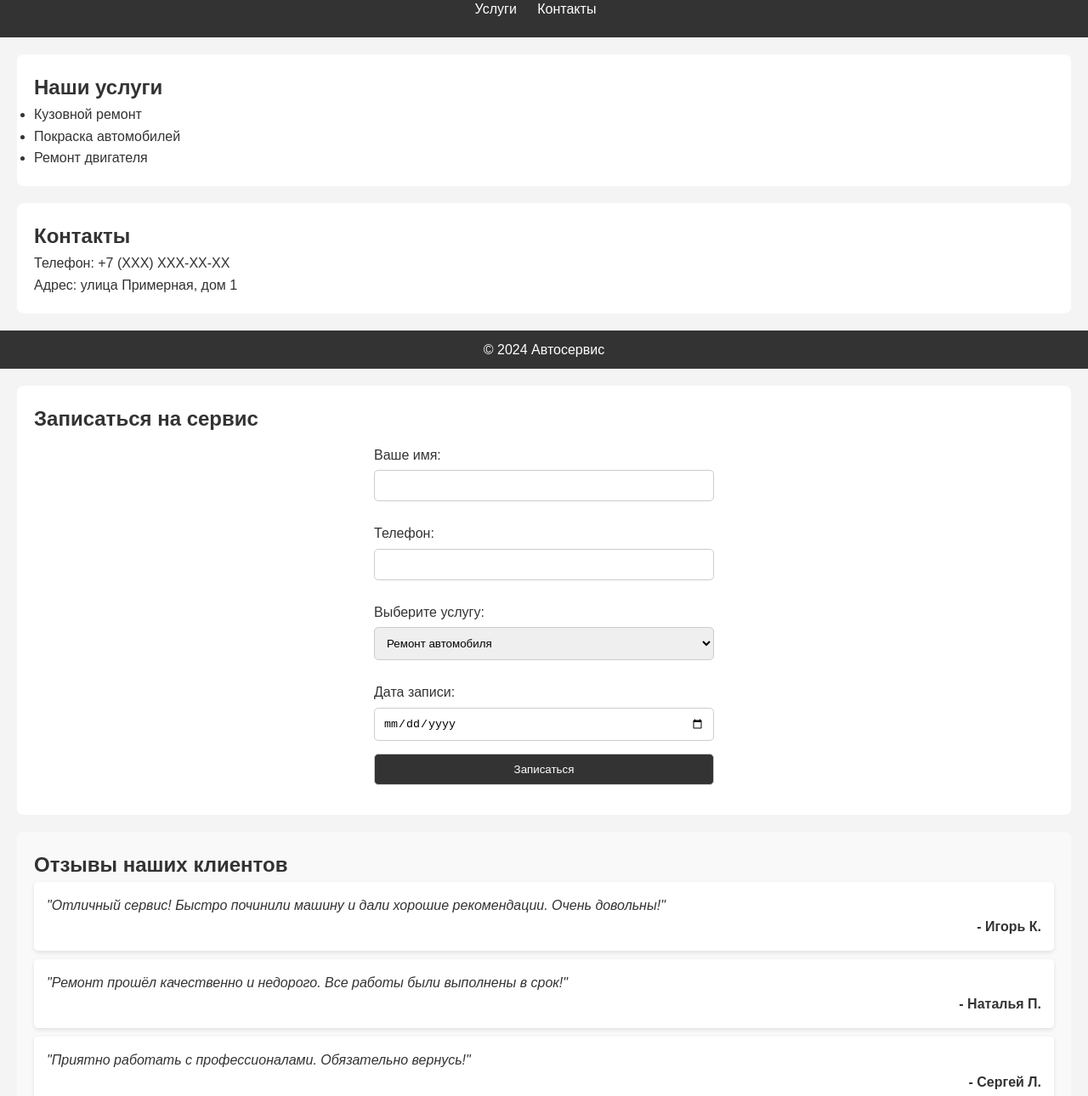
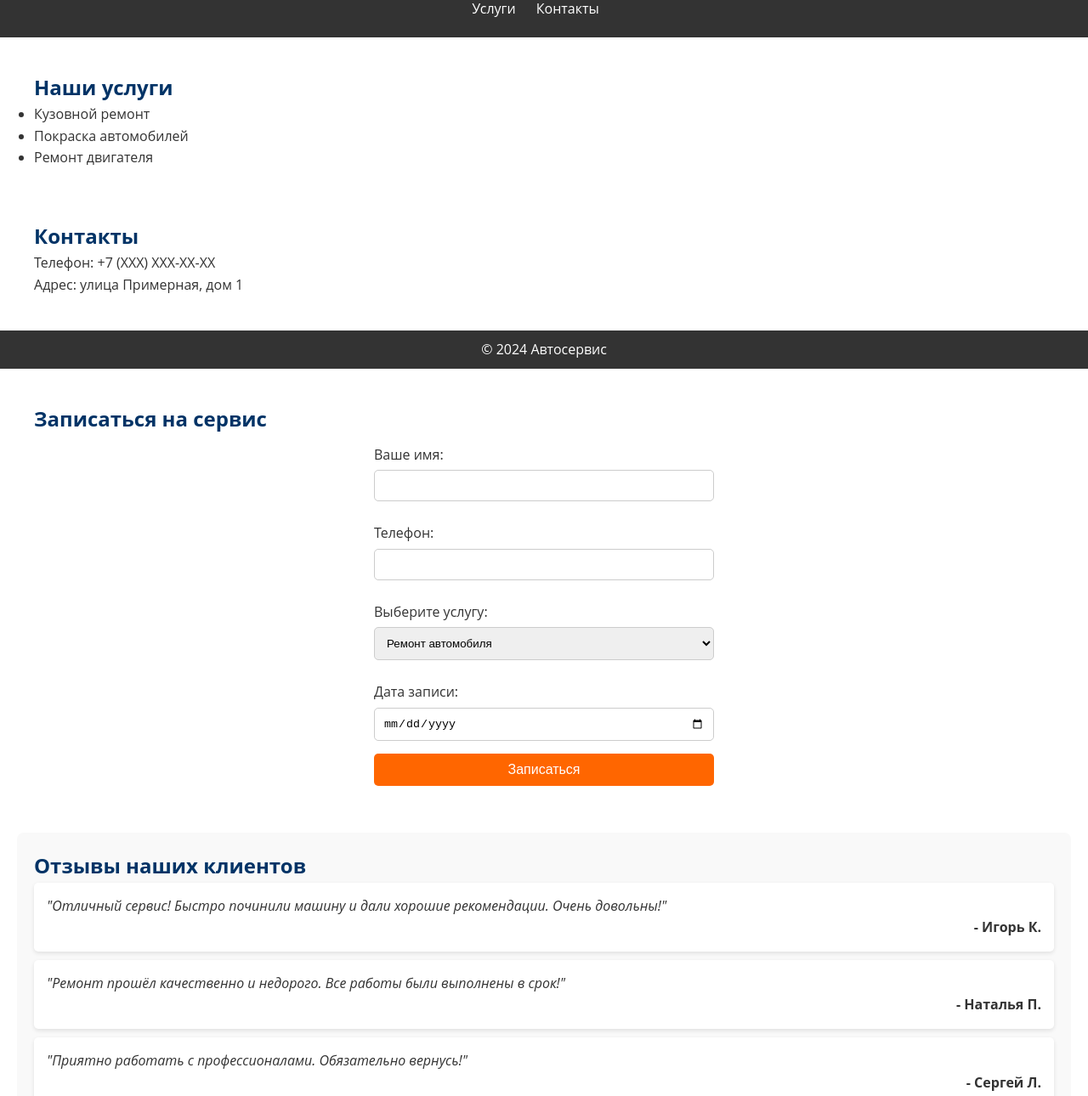
Before and after one commit to Alexsklimoff/avtoservis, a plain HTML site: page index.html in a window 1280 px wide. Shown: the part 83-1373 px from the top of the page at 85% size. Drawn offline with Linux system fonts and the light colour scheme.

Commit message:
Add files via upload

```diff
--- a/style.css
+++ b/style.css
@@ -124,3 +124,50 @@ th, td {
 th {
     background-color: #f4f4f4;
 }
+/* Основные цвета */
+:root {
+    --main-color: #003366;
+    --accent-color: #FF6600;
+    --background-color: #FFFFFF;
+    --secondary-background: #F4F4F4;
+    --text-color: #333333;
+}
+
+/* Общее оформление */
+body {
+    background-color: var(--background-color);
+    color: var(--text-color);
+    font-family: 'Open Sans', sans-serif;
+    margin: 0;
+    padding: 0;
+}
+
+/* Заголовки */
+h1, h2, h3, h4, h5, h6 {
+    color: var(--main-color);
+}
+
+/* Кнопки */
+button, .btn {
+    background-color: var(--accent-color);
+    color: var(--background-color);
+    border: none;
+    padding: 10px 20px;
+    font-size: 16px;
+    cursor: pointer;
+    transition: background-color 0.3s;
+}
+
+button:hover, .btn:hover {
+    background-color: darkorange;
+}
+
+/* Ссылки */
+a {
+    color: var(--accent-color);
+    text-decoration: none;
+}
+
+a:hover {
+    text-decoration: underline;
+}
```
